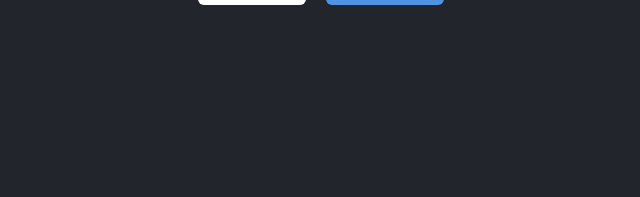
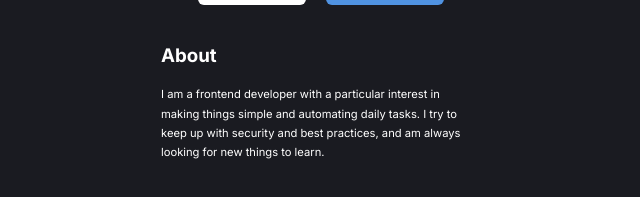
Before and after one commit to f8makinde/Digital-Business-Card-1, a React app: page / in a window 1280 px wide. Shown: the part 583-780 px from the top of the page, without its empty margins (319-959 px from the left). Built offline with nearby package versions, Linux system fonts and the light colour scheme.

Commit message:
about section completed

```diff
--- a/src/About.js
+++ b/src/About.js
@@ -0,0 +1,10 @@
+import React from 'react'
+
+export default function About (){
+    return(
+        <section className='about--section'>
+            <h3 className='about--bold'>About</h3>
+            <p className='about--light'>I am a frontend developer with a particular interest in making things simple and automating daily tasks. I try to keep up with security and best practices, and am always looking for new things to learn.</p>
+        </section>
+    )
+}
--- a/src/index.js
+++ b/src/index.js
@@ -1,12 +1,13 @@
 import React from 'react'
 import ReactDOM from 'react-dom'
 import './style.css'
-import Info from './Info.js'
-
+import Info from './Info'
+import About  from './About'
 function Index(){
   return (
     <div>
       <Info/>
+      <About/>
     </div>
   )
 }
--- a/src/style.css
+++ b/src/style.css
@@ -1,5 +1,5 @@
 body{
-    background: #23252C;
+    background: #1A1B21;
     padding: 4em 0;
 }
 .info--section{
@@ -50,3 +50,19 @@ body{
     font-weight: 500;
     font-size: 0.875rem;
 }
+.about--section{
+color: white;
+margin: auto;
+width: 320px;
+padding: 20px;
+}
+.about--bold{
+    font-family: 'Inter', sans-serif;
+    font-weight: 700;
+}
+.about--light{
+    font-family: 'Inter', sans-serif;
+    font-weight: 400;
+    font-size: 0.70rem;
+    line-height: 1.2rem;
+}
```
